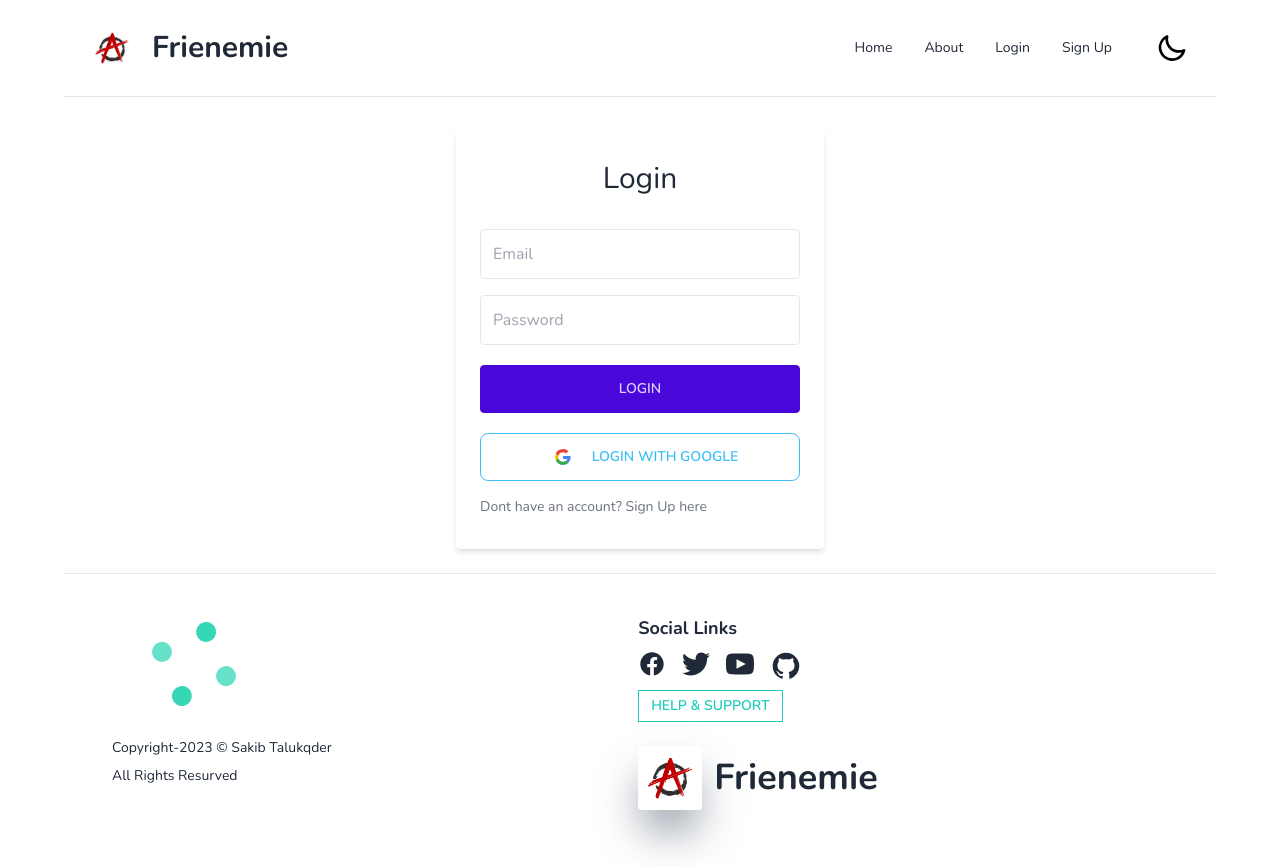
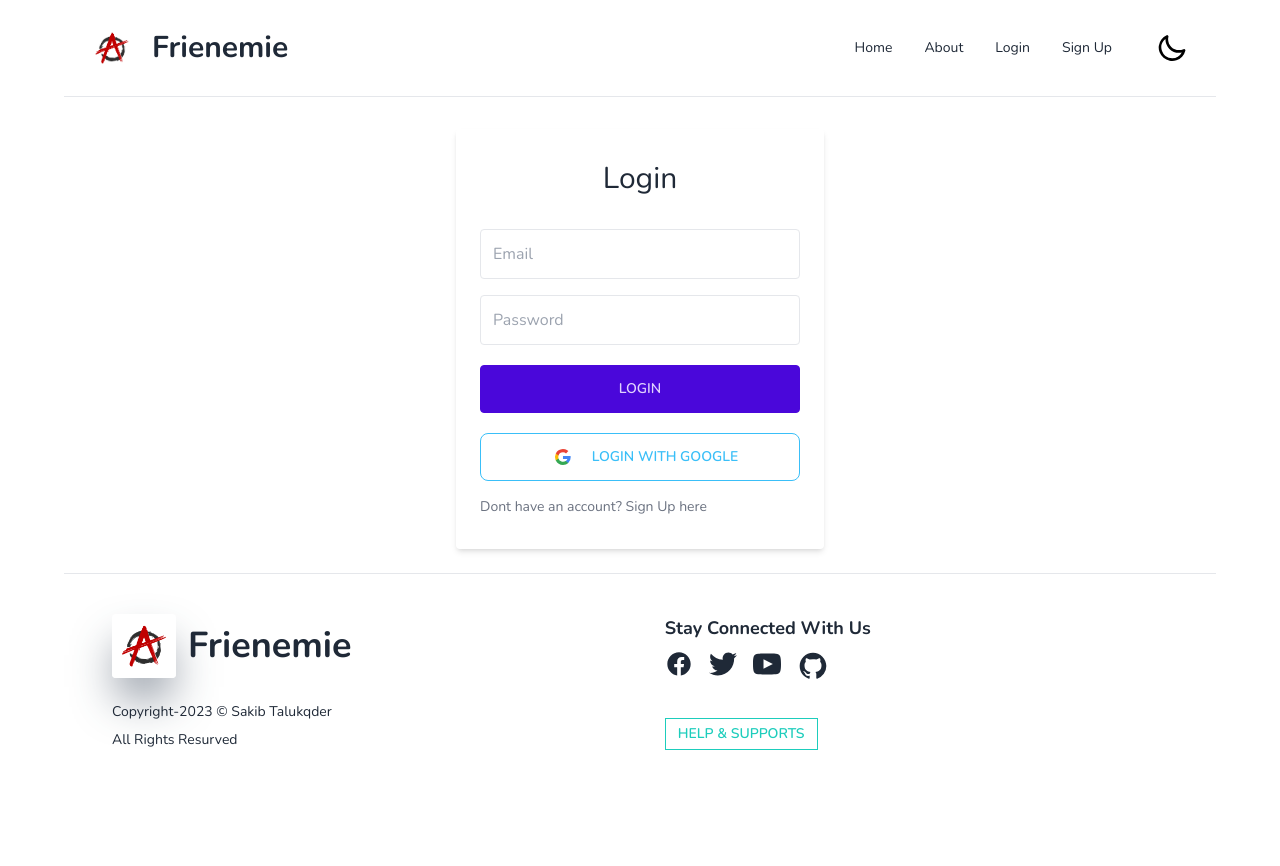
Before and after one commit to sakibtalukqder/Linter-Test, a React (Vite) app in the folder Clint/: page /login in a window 1280 px wide. After the commit the page ends 800 px from the top, so only its background shows below. Built offline with nearby package versions, Linux system fonts and the light colour scheme.

Commit message:
Footer Updated

```diff
--- a/Clint/src/Components/Authentication/Login.jsx
+++ b/Clint/src/Components/Authentication/Login.jsx
@@ -64,7 +64,7 @@ const Login = () => {
               <HashLoader
                 color={"#36d7b7"}
                 loading={loading}
-                size={100}
+                size={150}
                 aria-label="Loading Spinner"
                 data-testid="loader"
               />
--- a/Clint/src/Components/Authentication/Sinup.jsx
+++ b/Clint/src/Components/Authentication/Sinup.jsx
@@ -101,7 +101,7 @@ const Sinup = () => {
             <HashLoader
               color={"#36d7b7"}
               loading={loading}
-              size={100}
+              size={150}
               aria-label="Loading Spinner"
               data-testid="loader"
             />
--- a/Clint/src/Components/Dashboard/Dashboard.jsx
+++ b/Clint/src/Components/Dashboard/Dashboard.jsx
@@ -67,7 +67,7 @@ const Dashboard = () => {
             <HashLoader
               color={"#36d7b7"}
               loading={loading}
-              size={100}
+              size={150}
               aria-label="Loading Spinner"
               data-testid="loader"
             />
--- a/Clint/src/Components/Dashboard/Register.jsx
+++ b/Clint/src/Components/Dashboard/Register.jsx
@@ -114,7 +114,7 @@ const Register = () => {
                         <HashLoader
                             color={"#36d7b7"}
                             loading={loading}
-                            size={100}
+                            size={150}
                             aria-label="Loading Spinner"
                             data-testid="loader"
                         />
--- a/Clint/src/Components/Dashboard/Update.jsx
+++ b/Clint/src/Components/Dashboard/Update.jsx
@@ -124,7 +124,7 @@ const Update = () => {
                         <HashLoader
                             color={"#36d7b7"}
                             loading={loading}
-                            size={100}
+                            size={150}
                             aria-label="Loading Spinner"
                             data-testid="loader"
                         />
--- a/Clint/src/Components/Dashboard/ViewContact.jsx
+++ b/Clint/src/Components/Dashboard/ViewContact.jsx
@@ -68,7 +68,7 @@ const ViewContact = () => {
               <HashLoader
                 color={"#36d7b7"}
                 loading={loading}
-                size={100}
+                size={150}
                 aria-label="Loading Spinner"
                 data-testid="loader"
               />
--- a/Clint/src/Components/Shared/Footer.jsx
+++ b/Clint/src/Components/Shared/Footer.jsx
@@ -1,5 +1,4 @@
 import React from 'react';
-import HashLoader from 'react-spinners/HashLoader';
 import logo from '../../assets/Img/Logo.jpg';
 import { Link } from 'react-router-dom';
 
@@ -9,58 +8,51 @@ const Footer = () => {
             <hr />
             <footer className="footer (p-10 bg-neutral) lg:px-12 p-10 ">
                 <aside>
-                    <div className="flex items-center justify-center px-8 pb-4">
-                        <HashLoader
-                            color={"#36d7b7"}
-                            size={100}
-                            aria-label="Loading Spinner"
-                            data-testid="loader"
-                        />
+                    <div className="flex items-center justify-center ">
+                        <Link to={"/"} className='flex items-center pb-4'>
+                            <figure className='md:w-16 w-12 md:h-16 h-12'>
+                                <img src={logo} alt="" className='rounded shadow-2xl shadow-slate-700' />
+                            </figure>
+                            <h1 className='md:text-4xl text-2xl font-bold ms-3'>Frienemie</h1>
+                        </Link>
                     </div>
                     <p>Copyright-2023 © Sakib Talukqder</p>
                     <p>All Rights Resurved</p>
                 </aside>
                 <nav>
-                    <header className="text-lg font-bold">Social Links</header>
+                    <header className="text-lg font-bold">Stay Connected With Us</header>
                     <div className="grid grid-flow-col gap-4">
                         <a href="#">
                             <svg className="w-7 h-7 hover:text-cyan-600 " fill="currentColor" viewBox="0 0 24 24" aria-hidden="true">
                                 <path
                                     d="M22 12c0-5.523-4.477-10-10-10S2 6.477 2 12c0 4.991 3.657 9.128 8.438 9.878v-6.987h-2.54V12h2.54V9.797c0-2.506 1.492-3.89 3.777-3.89 1.094 0 2.238.195 2.238.195v2.46h-1.26c-1.243 0-1.63.771-1.63 1.562V12h2.773l-.443 2.89h-2.33v6.988C18.343 21.128 22 16.991 22 12z"
-                                     ></path>
+                                ></path>
                             </svg>
                         </a>
                         <a href="#">
                             <svg className="w-7 h-7 hover:text-blue-600 " fill="currentColor" viewBox="0 0 24 24" aria-hidden="true">
                                 <path
                                     d="M24 4.557c-.883.392-1.832.656-2.828.775 1.017-.609 1.798-1.574 2.165-2.724-.951.564-2.005.974-3.127 1.195-.897-.957-2.178-1.555-3.594-1.555-3.179 0-5.515 2.966-4.797 6.045-4.091-.205-7.719-2.165-10.148-5.144-1.29 2.213-.669 5.108 1.523 6.574-.806-.026-1.566-.247-2.229-.616-.054 2.281 1.581 4.415 3.949 4.89-.693.188-1.452.232-2.224.084.626 1.956 2.444 3.379 4.6 3.419-2.07 1.623-4.678 2.348-7.29 2.04 2.179 1.397 4.768 2.212 7.548 2.212 9.142 0 14.307-7.721 13.995-14.646.962-.695 1.797-1.562 2.457-2.549z"
-                                     ></path>
+                                ></path>
                             </svg>
                         </a>
                         <a href='#'>
                             <svg className="w-7 h-7 hover:text-red-600" fill="currentColor" viewBox="0 0 24 24" aria-hidden="true">
                                 <path
                                     d="M19.615 3.184c-3.604-.246-11.631-.245-15.23 0-3.897.266-4.356 2.62-4.385 8.816.029 6.185.484 8.549 4.385 8.816 3.6.245 11.626.246 15.23 0 3.897-.266 4.356-2.62 4.385-8.816-.029-6.185-.484-8.549-4.385-8.816zm-10.615 12.816v-8l8 3.993-8 4.007z"
-                                     ></path>
+                                ></path>
                             </svg>
                         </a>
                         <a href="#">
                             <svg className="w-8 h-8 hover:text-cyan-600" fill="currentColor" viewBox="0 0 24 24" aria-hidden="true">
                                 <path
                                     d="M12 2C6.477 2 2 6.484 2 12.017c0 4.425 2.865 8.18 6.839 9.504.5.092.682-.217.682-.483 0-.237-.008-.868-.013-1.703-2.782.605-3.369-1.343-3.369-1.343-.454-1.158-1.11-1.466-1.11-1.466-.908-.62.069-.608.069-.608 1.003.07 1.531 1.032 1.531 1.032.892 1.53 2.341 1.088 2.91.832.092-.647.35-1.088.636-1.338-2.22-.253-4.555-1.113-4.555-4.951 0-1.093.39-1.988 1.029-2.688-.103-.253-.446-1.272.098-2.65 0 0 .84-.27 2.75 1.026A9.564 9.564 0 0112 6.844c.85.004 1.705.115 2.504.337 1.909-1.296 2.747-1.027 2.747-1.027.546 1.379.202 2.398.1 2.651.64.7 1.028 1.595 1.028 2.688 0 3.848-2.339 4.695-4.566 4.943.359.309.678.92.678 1.855 0 1.338-.012 2.419-.012 2.747 0 .268.18.58.688.482A10.019 10.019 0 0022 12.017C22 6.484 17.522 2 12 2z"
-                                     ></path>
+                                ></path>
                             </svg>
                         </a>
                     </div>
-                    <Link  className='btn-outline btn-accent btn btn-sm rounded-none' to={"/about/members"}>Help & Support</Link>
-
-                    <Link to={"/"} className='flex items-center my-4'>
-                    <figure className='md:w-16 w-12 md:h-16 h-12'>
-                    <img src={logo} alt="" className='rounded shadow-2xl shadow-slate-700' />
-                    </figure>
-                    <h1 className='md:text-4xl text-2xl font-bold ms-3'>Frienemie</h1>
-                    </Link>
-
+                    <br />
+                    <Link className='btn-outline btn-accent btn btn-sm rounded-none' to={"/about/members"}>Help & Supports</Link>
                 </nav>
             </footer>
         </>
```
